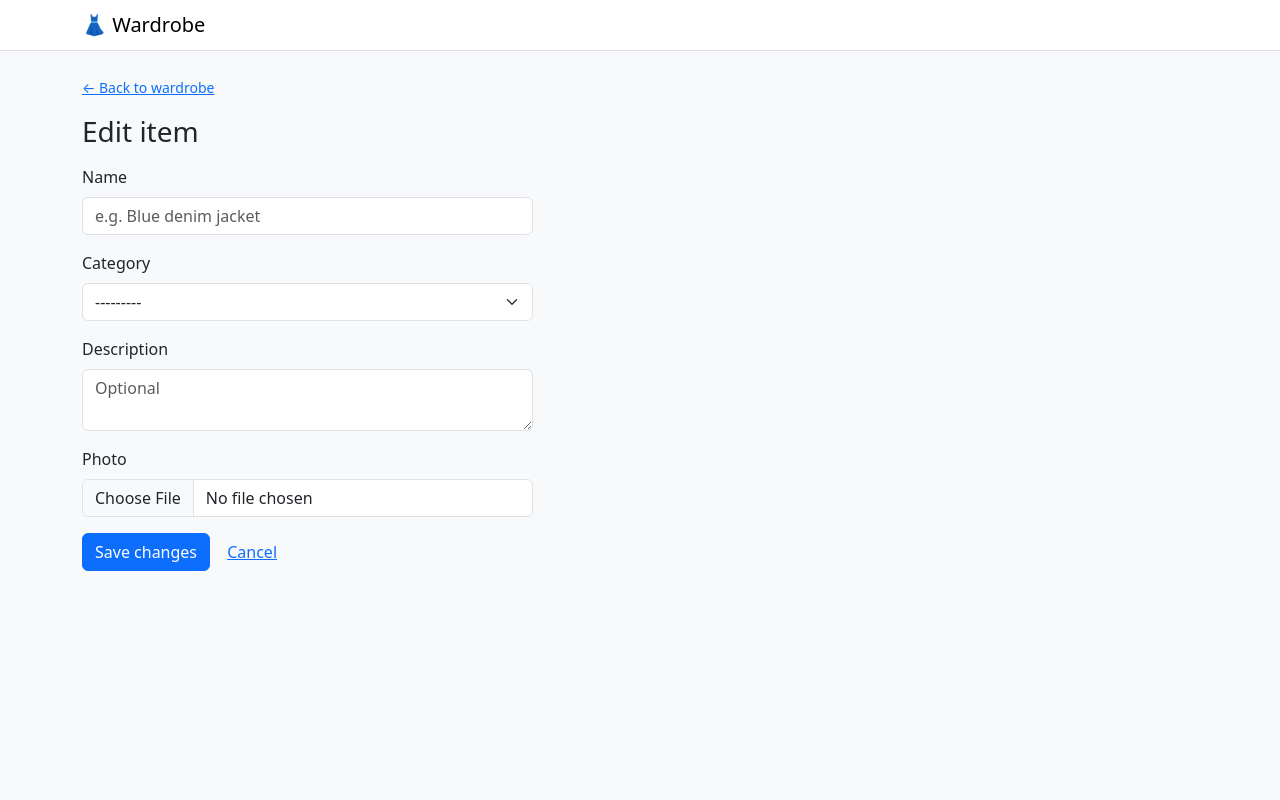
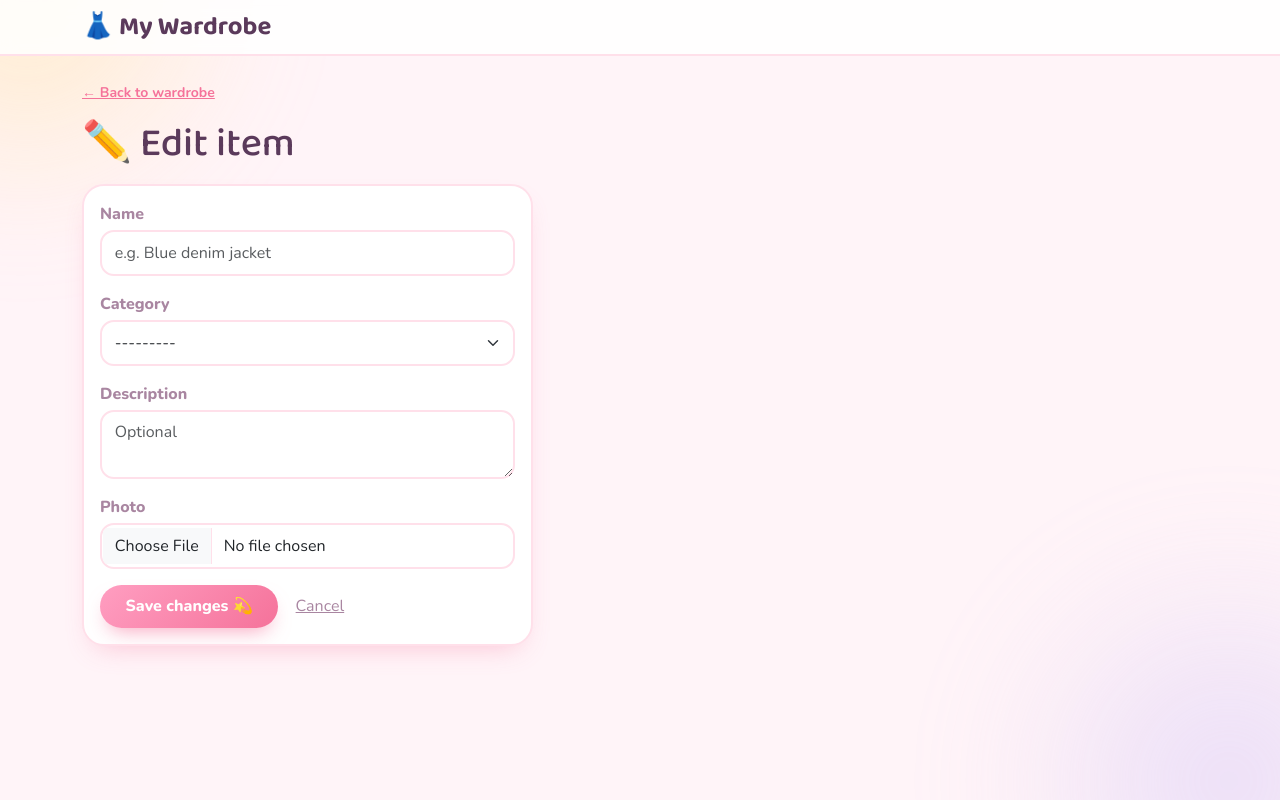
Before and after one commit to maryemustard/Wardrobe, a Django app: template django_app/wardrobe/templates/wardrobe/edit.html in a window 1280 px wide. Run offline with Django 5.2, Linux system fonts and the light colour scheme; the template is opened without the code that fills it: values that come from a table or form of the project are taken from there, others are empty.

Commit message:
style(django): cute pink theme + category emojis
- base.html: Baloo 2 + Nunito fonts, soft pink/cream palette, candy
  blobs, rounded cards with hover lift, gradient pill buttons, pink
  focus rings (inline <style>, no staticfiles config)
- category choices carry emojis; Item.emoji property; cards show
  {{ item.emoji }} on name + photoless placeholder
- migration 0002 for the choices label change
- emoji sprinkles: 👗 brand, 🧺 heading, ✨ add, ✏️ edit, 🪄 empty state
- 7 tests still pass; manage.py check clean

```diff
--- a/django_app/wardrobe/models.py
+++ b/django_app/wardrobe/models.py
@@ -3,13 +3,21 @@ from django.db import models
 
 class Item(models.Model):
     CATEGORY_CHOICES = [
-        ("top", "Top"),
-        ("bottom", "Bottom"),
-        ("dress", "Dress"),
-        ("outerwear", "Outerwear"),
-        ("shoes", "Shoes"),
-        ("accessory", "Accessory"),
+        ("top", "👕 Top"),
+        ("bottom", "👖 Bottom"),
+        ("dress", "👗 Dress"),
+        ("outerwear", "🧥 Outerwear"),
+        ("shoes", "👟 Shoes"),
+        ("accessory", "👜 Accessory"),
     ]
+    CATEGORY_EMOJI = {
+        "top": "👕",
+        "bottom": "👖",
+        "dress": "👗",
+        "outerwear": "🧥",
+        "shoes": "👟",
+        "accessory": "👜",
+    }
 
     name = models.CharField(max_length=200)
     category = models.CharField(max_length=20, choices=CATEGORY_CHOICES)
@@ -22,3 +30,7 @@ class Item(models.Model):
 
     def __str__(self) -> str:
         return self.name
+
+    @property
+    def emoji(self) -> str:
+        return self.CATEGORY_EMOJI.get(self.category, "👚")
--- a/django_app/wardrobe/templates/base.html
+++ b/django_app/wardrobe/templates/base.html
@@ -3,16 +3,182 @@
   <head>
     <meta charset="utf-8" />
     <meta name="viewport" content="width=device-width, initial-scale=1" />
-    <title>Wardrobe</title>
+    <title>My Wardrobe ✨</title>
     <link
       href="https://cdn.jsdelivr.net/npm/bootstrap@5.3.3/dist/css/bootstrap.min.css"
       rel="stylesheet"
     />
+    <link rel="preconnect" href="https://fonts.googleapis.com" />
+    <link rel="preconnect" href="https://fonts.gstatic.com" crossorigin />
+    <link
+      href="https://fonts.googleapis.com/css2?family=Baloo+2:wght@500;600;700&family=Nunito:wght@400;600;700;800&display=swap"
+      rel="stylesheet"
+    />
+    <style>
+      :root {
+        --bg: #fff4f8;
+        --card: #ffffff;
+        --ink: #5b3a5b;
+        --muted: #a986a1;
+        --pink: #ff8fab;
+        --pink-strong: #f5729a;
+        --pink-soft: #ffe3ec;
+        --mint: #a7ecc9;
+        --yellow: #ffe08a;
+        --lav: #cdbef7;
+        --border: #ffe0ea;
+      }
+
+      body {
+        background: var(--bg);
+        color: var(--ink);
+        font-family: "Nunito", system-ui, sans-serif;
+        min-height: 100vh;
+        position: relative;
+        overflow-x: hidden;
+      }
+
+      /* soft candy blobs behind everything */
+      body::before,
+      body::after {
+        content: "";
+        position: fixed;
+        z-index: -1;
+        filter: blur(60px);
+        opacity: 0.45;
+        pointer-events: none;
+      }
+      body::before {
+        top: -8rem;
+        left: -6rem;
+        width: 24rem;
+        height: 24rem;
+        background: radial-gradient(circle at 30% 30%, var(--yellow), transparent 65%);
+      }
+      body::after {
+        bottom: -10rem;
+        right: -8rem;
+        width: 28rem;
+        height: 28rem;
+        background: radial-gradient(circle at 60% 60%, var(--lav), transparent 65%);
+      }
+
+      h1, h2, h3, .brand {
+        font-family: "Baloo 2", system-ui, sans-serif;
+        color: var(--ink);
+      }
+
+      .navbar {
+        background: rgba(255, 255, 255, 0.85) !important;
+        backdrop-filter: blur(8px);
+        border-bottom: 2px solid var(--border) !important;
+      }
+      .navbar .brand {
+        font-size: 1.6rem;
+        font-weight: 700;
+      }
+      .navbar .brand .dress {
+        display: inline-block;
+        transition: transform 0.3s ease;
+      }
+      .navbar .brand:hover .dress {
+        transform: rotate(-12deg) scale(1.15);
+      }
+
+      a {
+        color: var(--pink-strong);
+        font-weight: 700;
+      }
+      a:hover {
+        color: var(--pink);
+      }
+
+      .card {
+        background: var(--card);
+        border: 2px solid var(--border);
+        border-radius: 22px;
+        box-shadow: 0 12px 28px -14px rgba(245, 114, 154, 0.45);
+        overflow: hidden;
+        transition: transform 0.16s ease, box-shadow 0.16s ease;
+      }
+      .grid-card:hover {
+        transform: translateY(-6px) rotate(-1.2deg);
+        box-shadow: 0 20px 38px -16px rgba(245, 114, 154, 0.55);
+      }
+      .card-img-top,
+      .noimg {
+        aspect-ratio: 1;
+        object-fit: cover;
+      }
+      .noimg {
+        display: flex;
+        flex-direction: column;
+        align-items: center;
+        justify-content: center;
+        gap: 0.25rem;
+        font-family: "Baloo 2", sans-serif;
+        color: var(--pink-strong);
+        background: linear-gradient(135deg, var(--pink-soft), #e5fff2);
+      }
+      .noimg .big {
+        font-size: 2.4rem;
+        line-height: 1;
+      }
+
+      .form-label {
+        font-weight: 800;
+        color: var(--muted);
+        margin-bottom: 0.25rem;
+      }
+      .form-control,
+      .form-select {
+        border: 2px solid var(--border);
+        border-radius: 14px;
+        padding: 0.55rem 0.8rem;
+      }
+      .form-control:focus,
+      .form-select:focus {
+        border-color: var(--pink);
+        box-shadow: 0 0 0 4px var(--pink-soft);
+      }
+
+      .btn-primary {
+        background: linear-gradient(135deg, #ff9ec1, var(--pink-strong));
+        border: none;
+        border-radius: 999px;
+        font-weight: 800;
+        padding: 0.6rem 1.6rem;
+        box-shadow: 0 10px 20px -8px rgba(245, 114, 154, 0.65);
+        transition: transform 0.14s ease, box-shadow 0.14s ease;
+      }
+      .btn-primary:hover {
+        background: linear-gradient(135deg, #ff9ec1, var(--pink-strong));
+        transform: translateY(-2px) scale(1.03);
+        box-shadow: 0 16px 26px -10px rgba(245, 114, 154, 0.7);
+      }
+      .btn-link {
+        color: var(--muted);
+      }
+
+      .empty {
+        text-align: center;
+        color: var(--muted);
+        font-weight: 700;
+        padding: 3rem 1rem;
+      }
+      .empty .big {
+        font-size: 3rem;
+        display: block;
+        margin-bottom: 0.5rem;
+      }
+    </style>
   </head>
-  <body class="bg-body-tertiary">
-    <nav class="navbar bg-white border-bottom mb-4">
+  <body>
+    <nav class="navbar mb-4">
       <div class="container">
-        <span class="navbar-brand mb-0 h1">👗 Wardrobe</span>
+        <a href="{% url 'wardrobe' %}" class="brand text-decoration-none">
+          <span class="dress">👗</span> My Wardrobe
+        </a>
       </div>
     </nav>
     <main class="container pb-5">{% block content %}{% endblock %}</main>
--- a/django_app/wardrobe/templates/wardrobe/edit.html
+++ b/django_app/wardrobe/templates/wardrobe/edit.html
@@ -4,23 +4,27 @@
 <div class="row">
   <div class="col-lg-5">
     <a href="{% url 'wardrobe' %}" class="small">&larr; Back to wardrobe</a>
-    <h1 class="h3 my-3">Edit item</h1>
+    <h1 class="my-3">✏️ Edit item</h1>
 
     {% if item.photo %}
       <img
         src="{{ item.photo.url }}"
         alt="{{ item.name }}"
-        class="img-fluid rounded border mb-3"
+        class="img-fluid rounded-4 border mb-3"
         style="max-width: 12rem;"
       />
     {% endif %}
 
-    <form method="post" enctype="multipart/form-data" novalidate>
-      {% csrf_token %}
-      {% include "wardrobe/_form_fields.html" %}
-      <button type="submit" class="btn btn-primary">Save changes</button>
-      <a href="{% url 'wardrobe' %}" class="btn btn-link">Cancel</a>
-    </form>
+    <div class="card">
+      <div class="card-body">
+        <form method="post" enctype="multipart/form-data" novalidate>
+          {% csrf_token %}
+          {% include "wardrobe/_form_fields.html" %}
+          <button type="submit" class="btn btn-primary">Save changes 💫</button>
+          <a href="{% url 'wardrobe' %}" class="btn btn-link">Cancel</a>
+        </form>
+      </div>
+    </div>
   </div>
 </div>
 {% endblock %}
```
Also changed, not shown: django_app/wardrobe/templates/wardrobe/wardrobe.html (+12 -14 lines), django_app/README.md, django_app/wardrobe/migrations/0002_alter_item_category.py (added).
